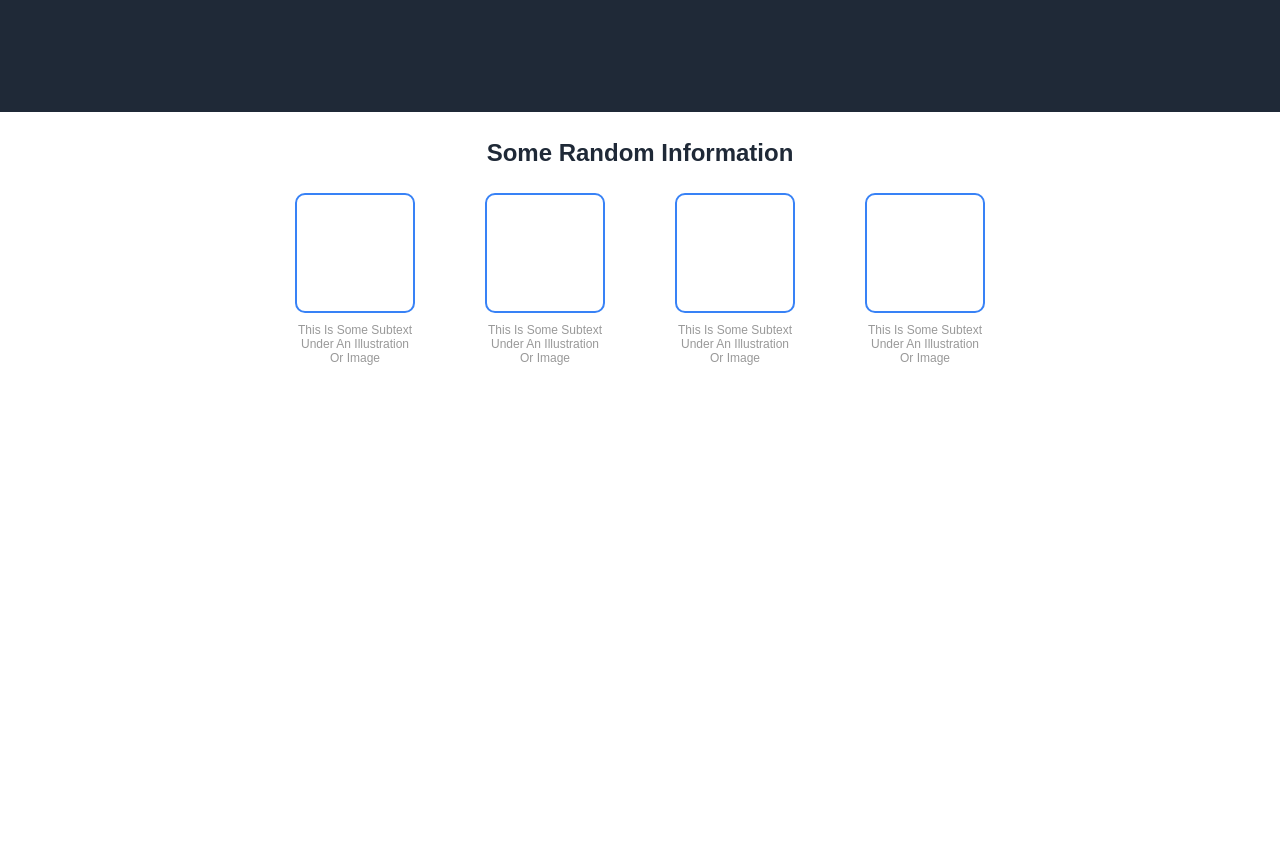
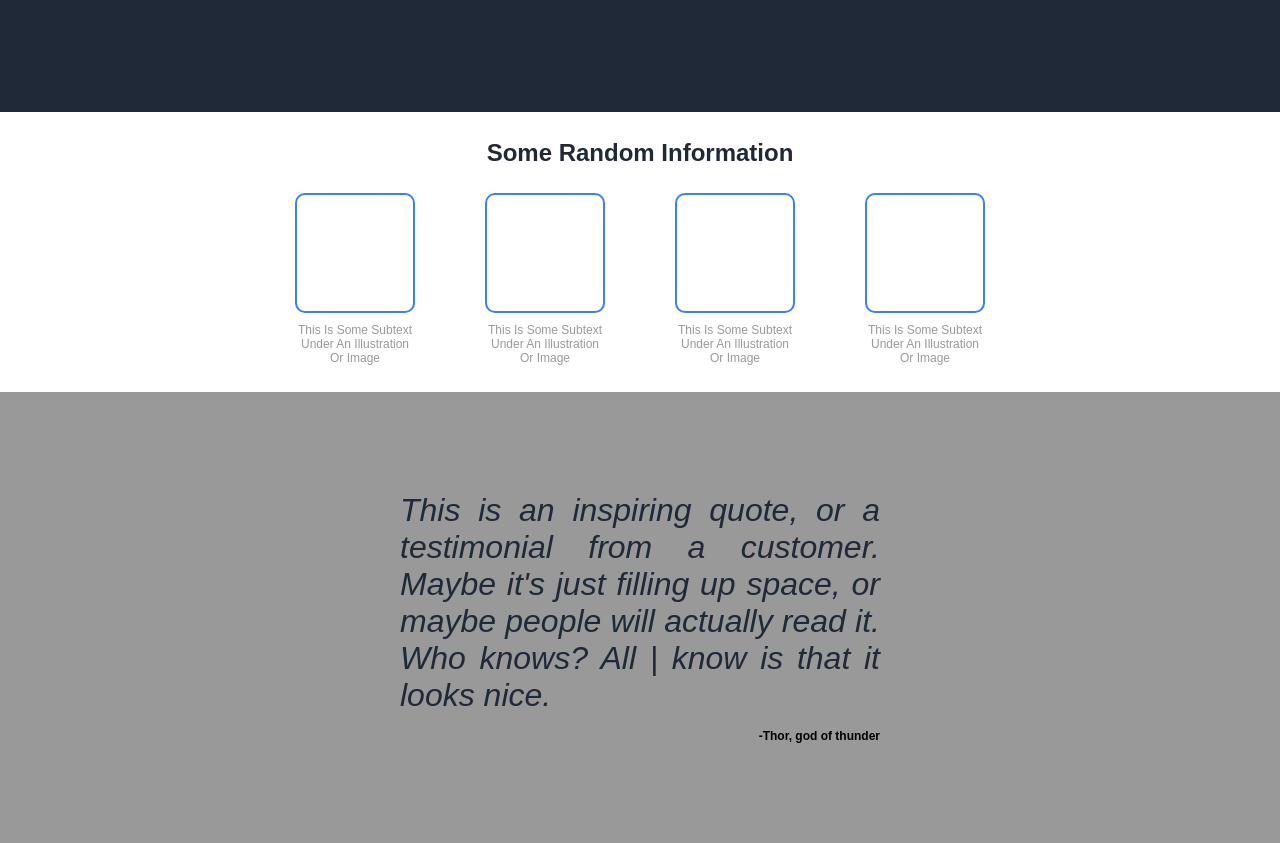
Before and after one commit to natelufuluabo/Landing_Page, a plain HTML site: page index.html in a window 1280 px wide. Shown: the part 408-1251 px from the top of the page. Before the commit the page ends 800 px from the top, so only its background shows below. Drawn offline with Linux system fonts and the light colour scheme.

Commit message:
created the testimonial section and added content for the section in the index.html file. Styled the section according to design information in styles.css file

```diff
--- a/index.html
+++ b/index.html
@@ -47,5 +47,13 @@
             </div>
         </div>
     </section>
+    <section class="testimonial-section">
+        <p class="textimonial-text">This is an inspiring quote, or a testimonial from a
+            customer. Maybe it's just filling up space, or maybe
+            people will actually read it. Who knows? All | know
+            is that it looks nice.
+        </p>
+        <span class="testimonial-author">-Thor, god of thunder</span>
+    </section>
 </body>
 </html>
--- a/styles.css
+++ b/styles.css
@@ -132,3 +132,28 @@ body {
     font-size: 1.2rem;
     color: #999999;
 }
+
+/* Testimonial Section Styling */
+.testimonial-section {
+    display: flex;
+    flex-direction: column;
+    align-items: center;
+    justify-content: center;
+    gap: 1.5rem;
+    background-color: #999999;
+    padding: 10rem 40rem;
+}
+
+.textimonial-text {
+    font-size: 3.2rem;
+    font-weight: lighter;
+    font-style: italic;
+    color: #1f2937;
+    text-align: justify;
+}
+
+.testimonial-author {
+    font-size: 1.2rem;
+    font-weight: bold;
+    align-self: flex-end;
+}
```
